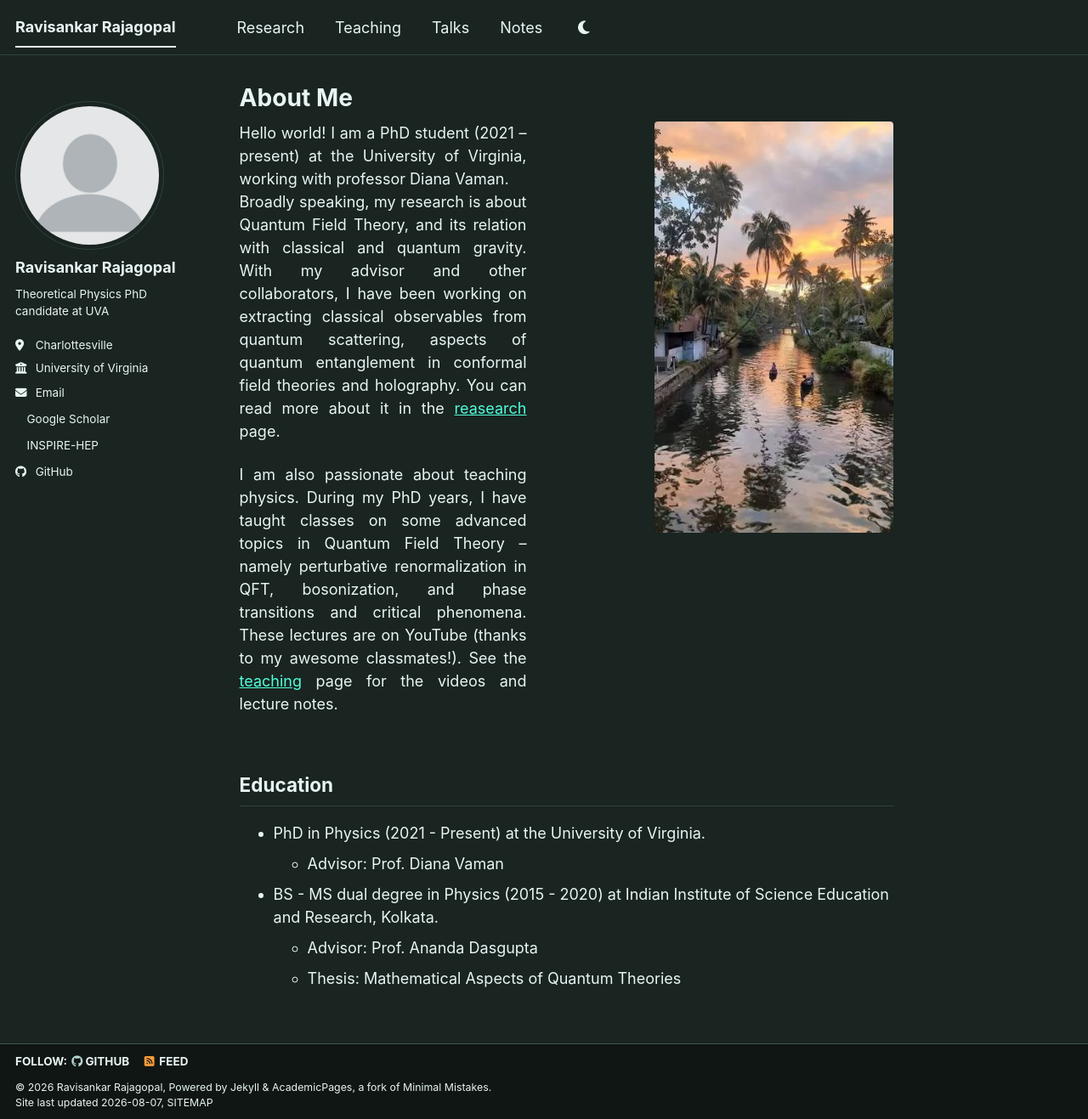
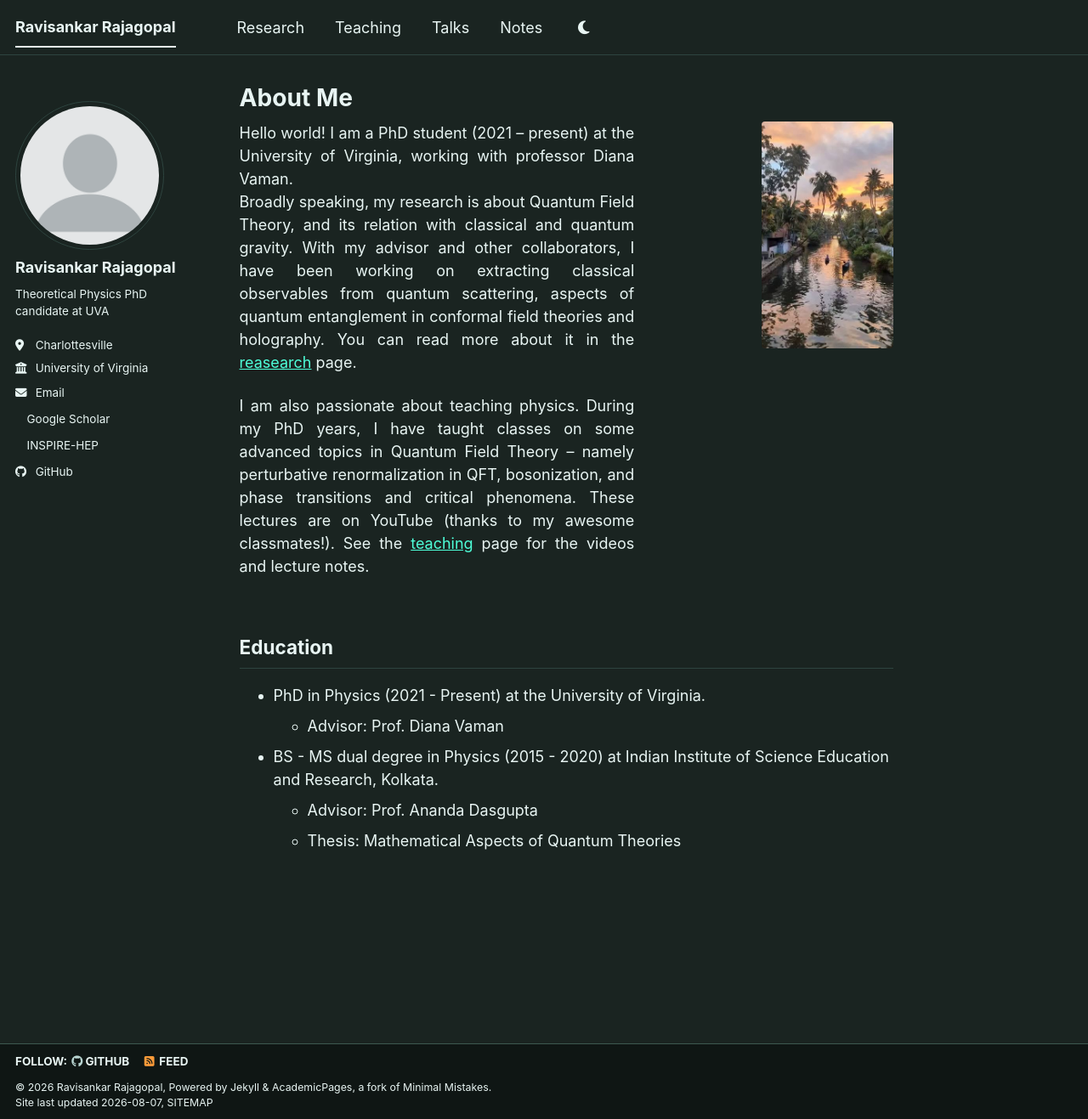
Before and after one commit to ravisankar712/ravisankar712.github.io, a Jekyll site: the page built from _pages/about.html, in a window 1280 px wide and 1317 px high. Shown: the whole window at 85% size. Built offline with Jekyll 4.4.1, drawn with Linux system fonts in a browser that asks for light colours; a style sheet for code colours, icons or effects is not loaded.

Commit message:
Update about.html

```diff
--- a/_pages/about.html
+++ b/_pages/about.html
@@ -7,7 +7,7 @@ redirect_from:
   - /about.html
 ---
 
-<div style="display: grid; grid-template-columns: 3fr 2.5fr; gap: 150px;">
+<div style="display: grid; grid-template-columns: 3fr 1fr; gap: 150px;">
 
   <div style="text-align: justify;">
 
@@ -30,7 +30,7 @@ See the <a href="/teaching/">teaching</a> page for the videos and lecture notes.
   </div>
 
   <div>
-    <img src="/images/ekd.jpeg"  style="width: 100%; border-radius: 4px;">
+    <img src="/images/ekd.jpeg"  style="width: 100%; border-radius: 4px; display: block;">
   </div>
 
 </div>
```
